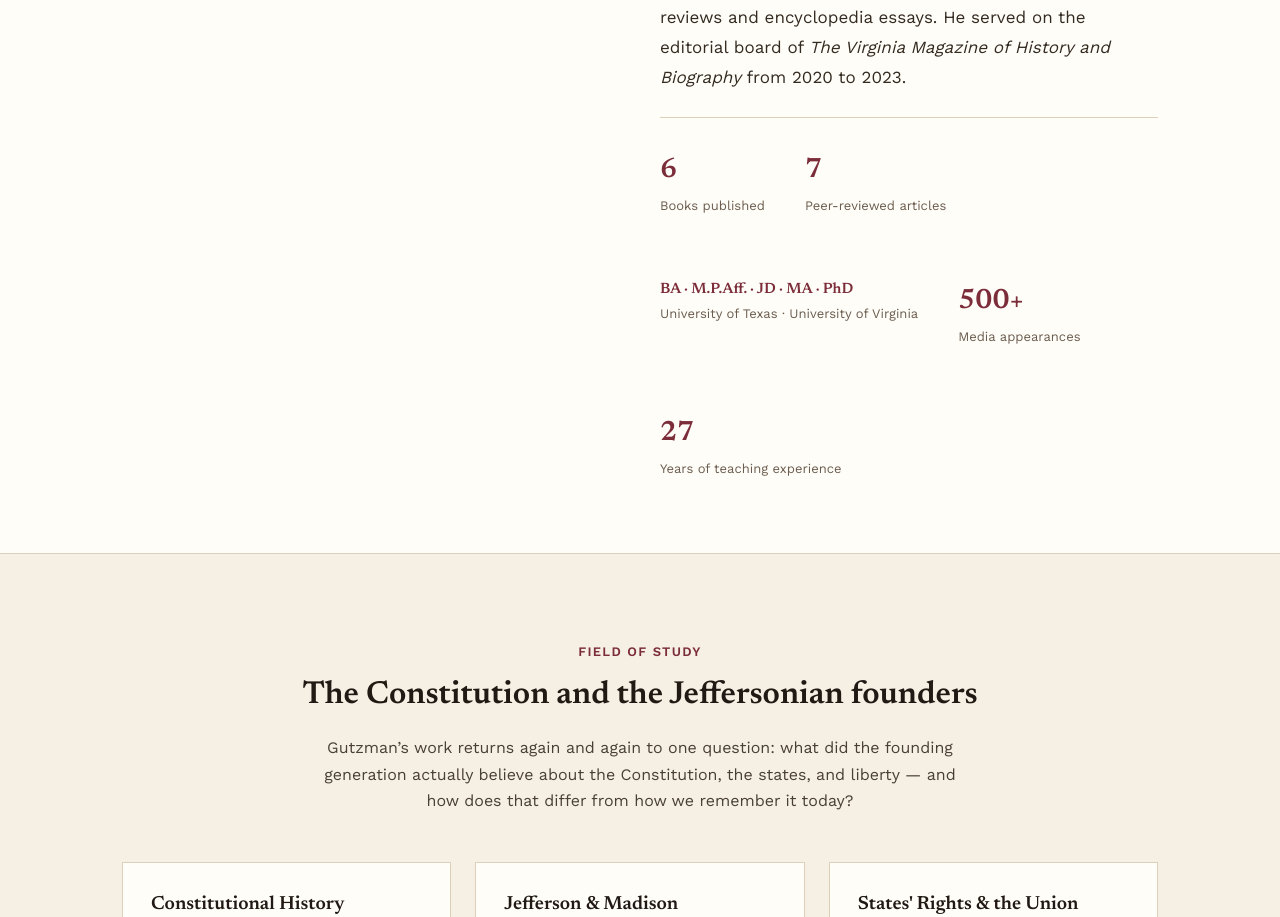
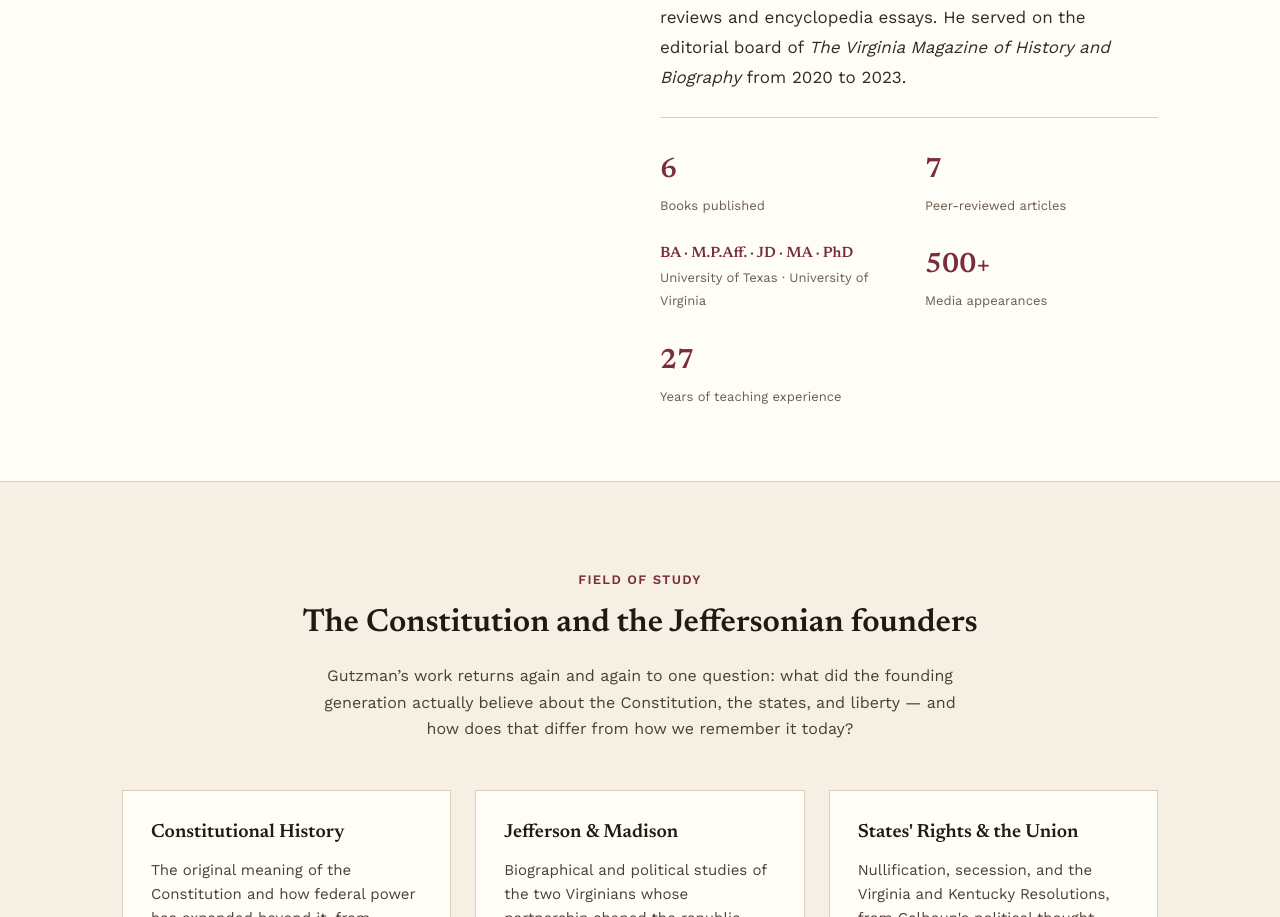
Before and after one commit to qvissak/kevingutzman, a React (Vite) app: page / in a window 1280 px wide. Shown: the part 1327-2244 px from the top of the page. Built offline with nearby package versions, Linux system fonts and the light colour scheme.

Commit message:
(fix) about section spacing

```diff
--- a/src/components/About.jsx
+++ b/src/components/About.jsx
@@ -52,9 +52,9 @@ function About() {
             <em>The Virginia Magazine of History and Biography</em> from 2020
             to 2023.
           </p>
-          <div className="flex flex-wrap gap-10 border-t border-border pt-2">
+          <div className="grid grid-cols-[repeat(auto-fit,minmax(160px,1fr))] gap-x-8 gap-y-6 border-t border-border pt-7">
             {STATS.map((stat) => (
-              <div key={stat.label} className="pt-5">
+              <div key={stat.label}>
                 <div
                   className={
                     stat.small
```
